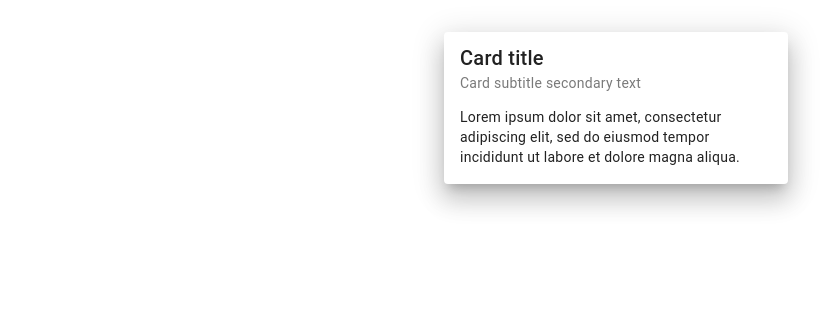
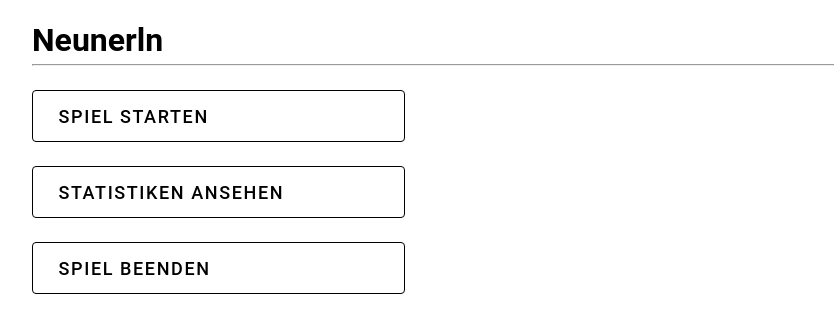
Before and after one commit to jakobuseiges/Neunerln, a Vue app: page / in a window 1280 px wide. Shown: the top 332 px of the page, without its empty margins (24-858 px from the left). Built offline with nearby package versions, Linux system fonts and the light colour scheme.

Commit message:
Project structure

```diff
--- a/index.html
+++ b/index.html
@@ -3,7 +3,7 @@
 
 <head>
   <meta charset="UTF-8" />
-  <link rel="icon" href="/favicon.ico" />
+  <!-- <link rel="icon" href="/favicon.ico" /> -->
   <meta name="viewport" content="width=device-width, initial-scale=1.0" />
   <title>Welcome to Vuetify 3</title>
 </head>
--- a/src/App.vue
+++ b/src/App.vue
@@ -1,10 +1,5 @@
 <template>
-  <!-- <v-app>
-    <v-main>
-      <HelloWorld />
-    </v-main>
-  </v-app> -->
-  <v-card
+  <!-- <v-card
     class="mx-auto my-8"
     max-width="344"
     elevation="16"
@@ -21,9 +16,25 @@
     <v-card-text>
       Lorem ipsum dolor sit amet, consectetur adipiscing elit, sed do eiusmod tempor incididunt ut labore et dolore magna aliqua.
     </v-card-text>
-  </v-card>
+  </v-card> -->
+  <MenuInterface />
+  <!-- <PlayingCard
+    :cardRef="cardRef"
+  /> -->
 </template>
 
-<script setup>
-  //
+<script>
+  import PlayingCard from "./components/Cards.vue"
+  import MenuInterface from "./components/Menu.vue"
+
+  export default {
+    components: {
+      MenuInterface,
+      PlayingCard
+    },
+
+    data: () => ({
+      cardRef: 'src/assets/cards/EichelAcht.png',
+    }),
+  }
 </script>
--- /dev/null
+++ b/src/components/Cards.vue
@@ -0,0 +1,32 @@
+<template>
+  <v-col
+    class="playing-card"
+  >
+    <v-img
+      :src="cardRef"
+    ></v-img>
+  </v-col>
+</template>
+
+<script>
+  export default {
+    name: "PlayingCard",
+    props: {
+      cardRef: String,
+    },
+
+    data: () => ({
+      model: null,
+    }),
+
+    methods: {
+
+    }
+  }
+</script>
+
+<style scoped>
+  .playing-card {
+    height: 300px;
+  }
+</style>
--- /dev/null
+++ b/src/components/Cardstack.vue
@@ -0,0 +1,32 @@
+<template>
+    <v-col
+      class="playing-card"
+    >
+      <v-img
+        :src="cardRef"
+      ></v-img>
+    </v-col>
+  </template>
+
+  <script>
+    export default {
+      name: "PlayingCard",
+      props: {
+        cardRef: String,
+      },
+
+      data: () => ({
+        model: null,
+      }),
+
+      methods: {
+
+      }
+    }
+  </script>
+
+  <style scoped>
+    .playing-card {
+      height: 300px;
+    }
+  </style>
--- /dev/null
+++ b/src/components/Menu.vue
@@ -0,0 +1,84 @@
+<template>
+    <v-container v-if="!statsDisplayed">
+      <div><h1>Neunerln</h1><hr><br/></div>
+      <v-row>
+        <v-col cols="4">
+          <v-btn
+            variant="outlined"
+            href=""
+            block
+            size="x-large"
+          >
+            Spiel starten
+          </v-btn>
+        </v-col>
+      </v-row>
+      <v-row>
+        <v-col cols="4">
+          <v-btn
+            variant="outlined"
+            id="viewStats"
+            href=""
+            block
+            size="x-large"
+            @click="showStats"
+          >
+            Statistiken ansehen
+          </v-btn>
+        </v-col>
+      </v-row>
+      <v-row>
+        <v-col cols="4">
+          <v-btn
+            variant="outlined"
+            id="endgame"
+            block
+            size="x-large"
+          >
+            Spiel beenden
+          </v-btn>
+        </v-col>
+      </v-row>
+    </v-container>
+    <StatInterface v-if="statsDisplayed" />
+  </template>
+
+  <script>
+    import StatInterface from './StatInterface.vue';
+
+    export default {
+      name: "Menu",
+
+      components: {
+        StatInterface
+      },
+      props: {
+        cardRef: String,
+      },
+
+      data: () => ({
+        model: null,
+        statsDisplayed: false,
+      }),
+
+      methods: {
+        showStats () {
+          if (this.statsDisplayed === true) {
+            this.statsDisplayed = false
+          } else {
+            this.statsDisplayed = true
+          }
+        }
+      }
+    }
+  </script>
+
+  <style scoped>
+    .playing-card {
+      height: 300px;
+    }
+
+    .v-btn {
+      justify-content: left !important;
+    }
+  </style>
--- /dev/null
+++ b/src/components/PlayingField.vue
@@ -0,0 +1,60 @@
+  <template>
+    <v-container>
+
+    </v-container>
+  </template>
+
+  <script>
+    export default {
+      data () {
+        return {
+          desserts: [
+            {
+              name: 'Frozen Yogurt',
+              calories: 159,
+            },
+            {
+              name: 'Ice cream sandwich',
+              calories: 237,
+            },
+            {
+              name: 'Eclair',
+              calories: 262,
+            },
+            {
+              name: 'Cupcake',
+              calories: 305,
+            },
+            {
+              name: 'Gingerbread',
+              calories: 356,
+            },
+            {
+              name: 'Jelly bean',
+              calories: 375,
+            },
+            {
+              name: 'Lollipop',
+              calories: 392,
+            },
+            {
+              name: 'Honeycomb',
+              calories: 408,
+            },
+            {
+              name: 'Donut',
+              calories: 452,
+            },
+            {
+              name: 'KitKat',
+              calories: 518,
+            },
+          ],
+        }
+      },
+    }
+  </script>
+
+  <style scoped>
+
+  </style>
--- /dev/null
+++ b/src/components/StatInterface.vue
@@ -0,0 +1,78 @@
+<template>
+    <v-table theme="dark">
+      <thead>
+        <tr>
+          <th class="text-left">
+          Name
+          </th>
+          <th class="text-left">
+          Calories
+          </th>
+        </tr>
+      </thead>
+      <tbody>
+        <tr
+          v-for="item in desserts"
+          :key="item.name"
+        >
+          <td>{{ item.name }}</td>
+          <td>{{ item.calories }}</td>
+        </tr>
+      </tbody>
+    </v-table>
+  </template>
+
+  <script>
+    export default {
+      data () {
+        return {
+          desserts: [
+            {
+              name: 'Frozen Yogurt',
+              calories: 159,
+            },
+            {
+              name: 'Ice cream sandwich',
+              calories: 237,
+            },
+            {
+              name: 'Eclair',
+              calories: 262,
+            },
+            {
+              name: 'Cupcake',
+              calories: 305,
+            },
+            {
+              name: 'Gingerbread',
+              calories: 356,
+            },
+            {
+              name: 'Jelly bean',
+              calories: 375,
+            },
+            {
+              name: 'Lollipop',
+              calories: 392,
+            },
+            {
+              name: 'Honeycomb',
+              calories: 408,
+            },
+            {
+              name: 'Donut',
+              calories: 452,
+            },
+            {
+              name: 'KitKat',
+              calories: 518,
+            },
+          ],
+        }
+      },
+    }
+  </script>
+
+  <style scoped>
+
+  </style>
```
Also changed, not shown: src/assets/cards/testfile.txt (added), 1 other file (tests, documents, lock files or other folders).
